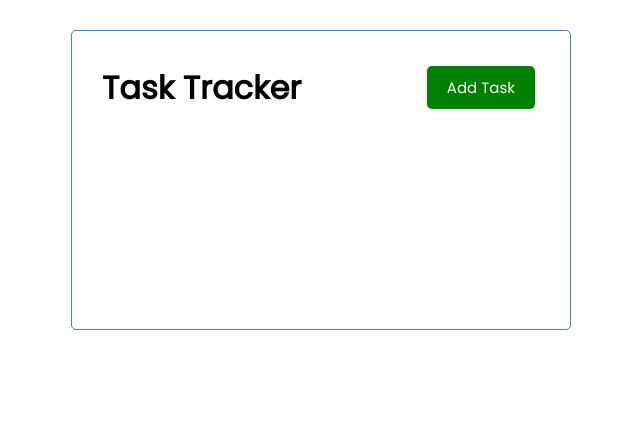
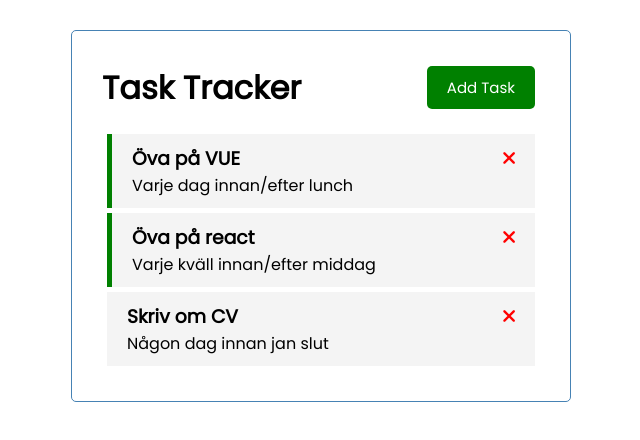
Before and after one commit to axxcident/taskmanager, a Vue app: page / in a window 1280 px wide. Shown: the top 440 px of the page, without its empty margins (319-959 px from the left). Built offline with nearby package versions, Linux system fonts and the light colour scheme.

Commit message:
50:23 video

```diff
--- a/public/index.html
+++ b/public/index.html
@@ -1,17 +1,26 @@
 <!DOCTYPE html>
 <html lang="">
+
 <head>
   <meta charset="utf-8">
   <meta http-equiv="X-UA-Compatible" content="IE=edge">
   <meta name="viewport" content="width=device-width,initial-scale=1.0">
   <link rel="icon" href="<%= BASE_URL %>favicon.ico">
-    <title><%= htmlWebpackPlugin.options.title %></title>
+  <link rel="stylesheet" href="https://cdnjs.cloudflare.com/ajax/libs/font-awesome/6.2.1/css/all.min.css"
+    integrity="sha512-MV7K8+y+gLIBoVD59lQIYicR65iaqukzvf/nwasF0nqhPay5w/9lJmVM2hMDcnK1OnMGCdVK+iQrJ7lzPJQd1w=="
+    crossorigin="anonymous" referrerpolicy="no-referrer" />
+  <title>
+    <%= htmlWebpackPlugin.options.title %>
+  </title>
 </head>
+
 <body>
   <noscript>
-      <strong>We're sorry but <%= htmlWebpackPlugin.options.title %> doesn't work properly without JavaScript enabled. Please enable it to continue.</strong>
+    <strong>We're sorry but <%= htmlWebpackPlugin.options.title %> doesn't work properly without JavaScript enabled.
+        Please enable it to continue.</strong>
   </noscript>
   <div id="app"></div>
   <!-- built files will be auto injected -->
 </body>
+
 </html>
--- a/src/App.vue
+++ b/src/App.vue
@@ -2,6 +2,7 @@
   <div class="container">
     <!-- 3. and then using component here -->
     <Header title="Task Tracker" />
+    <Tasks @delete-task="deleteTask" v-bind:tasks="tasks" />
   </div>
 </template>
 
@@ -10,12 +11,46 @@
 <script>
 // 1. Importing component
 import Header from './components/Header'
+import Tasks from './components/Tasks'
 
 export default {
   name: 'App',
   components: {
     // 2. Registering the imported component
-    Header
+    Header,
+    Tasks
+  },
+  data() {
+    return {
+      tasks: []
+    }
+  },
+  methods: {
+    deleteTask(id) {
+      console.log('task', id)
+    }
+  },
+  created() {
+    this.tasks = [
+      {
+        id: 1,
+        text: 'Öva på VUE',
+        day: 'Varje dag innan/efter lunch',
+        reminder: true,
+      },
+      {
+        id: 2,
+        text: 'Öva på react',
+        day: 'Varje kväll innan/efter middag',
+        reminder: true,
+      },
+      {
+        id: 3,
+        text: 'Skriv om CV',
+        day: 'Någon dag innan jan slut',
+        reminder: false,
+      },
+    ]
   }
 }
 </script>
--- /dev/null
+++ b/src/components/Task.vue
@@ -0,0 +1,47 @@
+<template>
+  <div v-bind:class="[task.reminder ? 'reminder' : '', 'task']">
+    <h3>
+      {{ task.text }}
+      <i @click="onDelete(task.id)" class="fas fa-times"></i>
+    </h3>
+    <p>{{ task.day }}</p>
+  </div>
+</template>
+
+<script>
+export default {
+  name: 'Task',
+  props: {
+    task: Object
+  },
+  methods: {
+    onDelete(id) {
+      this.$emit("delete-task", id)
+    }
+  }
+}
+</script>
+
+<style scoped>
+.task {
+  background: #f4f4f4;
+  margin: 5px;
+  padding: 10px 20px;
+  cursor: pointer;
+}
+
+/* Han finns ej med i slutprodukt kolla upp sen. */
+.fas {
+  color: red;
+}
+
+.task.reminder {
+  border-left: 5px solid green;
+}
+
+.task h3 {
+  display: flex;
+  align-items: center;
+  justify-content: space-between;
+}
+</style>
--- /dev/null
+++ b/src/components/Tasks.vue
@@ -0,0 +1,21 @@
+<template>
+  <div v-bind:key="task.id" v-for="task in tasks">
+    <Task @delete-task="$emit('delete-task', task.id)" v-bind:task="task" />
+  </div>
+</template>
+
+<script>
+
+import Task from './Task'
+
+export default {
+  name: 'Tasks',
+  props: {
+    tasks: Array
+  },
+  components: {
+    Task
+  },
+  emits: ['delete-task'],
+}
+</script>
```
Lines whose indentation alone changed are shown as unchanged.
